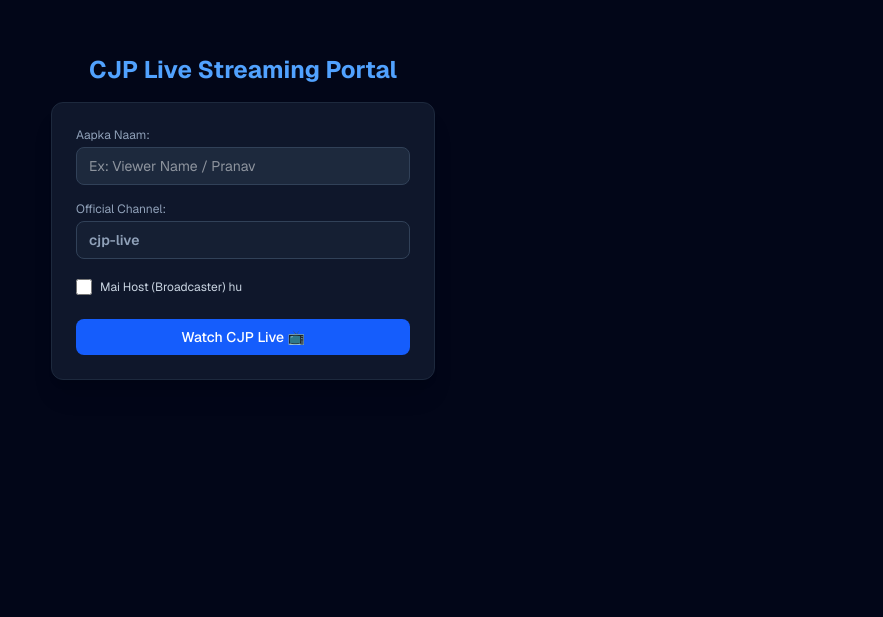
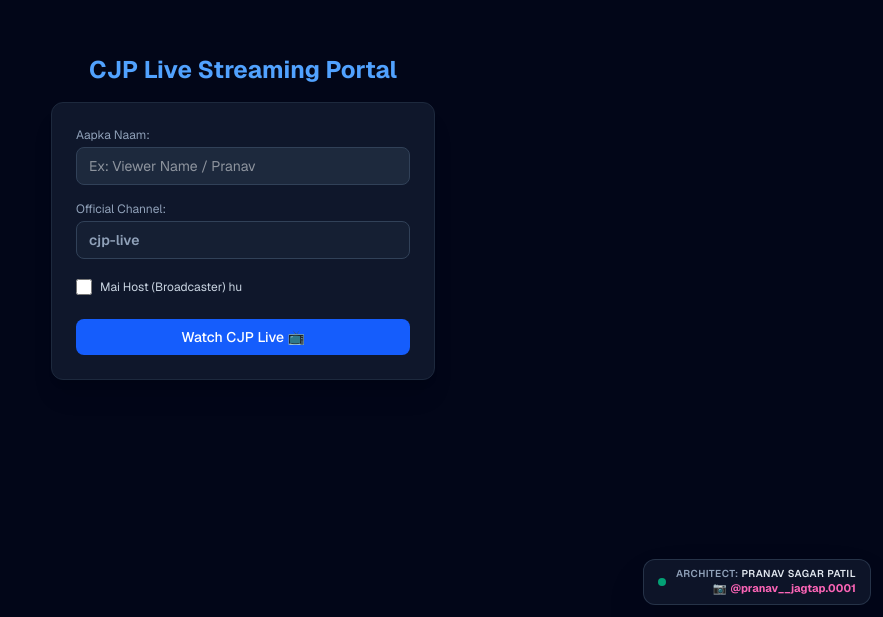
Before and after one commit to Pranav0patil/live-portal, a Next.js app: page / in a window 1280 px wide. Shown: the part 183-800 px from the top of the page, without its empty margins (397-1280 px from the left). Built offline with nearby package versions, Linux system fonts and the light colour scheme.

Commit message:
Add Pranav Sagar Patil branding and Instagram badge

```diff
--- a/src/app/page.js
+++ b/src/app/page.js
@@ -22,7 +22,7 @@ const encoding4K = {
 
 export default function LivePortal() {
   const [userName, setUserName] = useState("");
-  const roomName = "cjp-live"; // Single fixed official room
+  const roomName = "cjp-live";
   const [isHost, setIsHost] = useState(false);
   const [hostPin, setHostPin] = useState("");
   const [inRoom, setInRoom] = useState(false);
@@ -328,7 +328,7 @@ export default function LivePortal() {
   }, []);
 
   return (
-    <main className="min-h-screen bg-slate-950 text-white flex flex-col items-center justify-center p-3 font-sans">
+    <main className="min-h-screen bg-slate-950 text-white flex flex-col items-center justify-center p-3 font-sans relative">
       <audio ref={audioRef} autoPlay />
 
       <h1 className="text-xl md:text-2xl font-bold mb-4 text-blue-400">
@@ -338,7 +338,7 @@ export default function LivePortal() {
       {!inRoom ? (
         <form
           onSubmit={joinRoom}
-          className="bg-slate-900 border border-slate-800 p-6 rounded-xl w-full max-w-sm flex flex-col gap-4 shadow-xl"
+          className="bg-slate-900 border border-slate-800 p-6 rounded-xl w-full max-w-sm flex flex-col gap-4 shadow-xl z-10"
         >
           <div>
             <label className="text-xs text-slate-400 mb-1 block">Aapka Naam:</label>
@@ -375,7 +375,6 @@ export default function LivePortal() {
             </label>
           </div>
 
-          {/* Host PIN Input sirf Host tick karne par aayega */}
           {isHost && (
             <div>
               <label className="text-xs text-amber-400 mb-1 block">Host Secret PIN:</label>
@@ -398,7 +397,7 @@ export default function LivePortal() {
           </button>
         </form>
       ) : (
-        <div className="w-full max-w-5xl flex flex-col lg:flex-row gap-4">
+        <div className="w-full max-w-5xl flex flex-col lg:flex-row gap-4 z-10 pb-16 lg:pb-0">
           <div className="flex-1 bg-slate-900 border border-slate-800 rounded-xl p-3 md:p-4 flex flex-col shadow-xl">
             <div className="flex justify-between items-center mb-3">
               <div className="flex items-center gap-3">
@@ -572,10 +571,29 @@ export default function LivePortal() {
       )}
 
       {status && (
-        <p className="mt-3 text-xs text-yellow-400 bg-slate-900 border border-slate-800 px-3 py-1.5 rounded-full shadow">
+        <p className="mt-3 text-xs text-yellow-400 bg-slate-900 border border-slate-800 px-3 py-1.5 rounded-full shadow z-10">
           {status}
         </p>
       )}
+
+      {/* Floating Corner Branding Badge */}
+      <footer className="fixed bottom-3 right-3 z-50 bg-slate-900/90 backdrop-blur-md border border-slate-700/70 shadow-2xl px-3.5 py-2 rounded-xl flex items-center gap-2.5 transition hover:border-pink-500/60">
+        <div className="w-2 h-2 rounded-full bg-emerald-400 animate-pulse"></div>
+        <div className="text-right leading-tight">
+          <p className="text-[10px] uppercase tracking-wider text-slate-400 font-semibold">
+            Architect: <span className="text-slate-200">Pranav Sagar Patil</span>
+          </p>
+          <a
+            href="https://www.instagram.com/pranav__jagtap.0001"
+            target="_blank"
+            rel="noopener noreferrer"
+            className="text-[11px] font-bold text-pink-400 hover:text-pink-300 transition flex items-center justify-end gap-1 mt-0.5"
+          >
+            <span>📷</span>
+            <span>@pranav__jagtap.0001</span>
+          </a>
+        </div>
+      </footer>
     </main>
   );
 }
```
